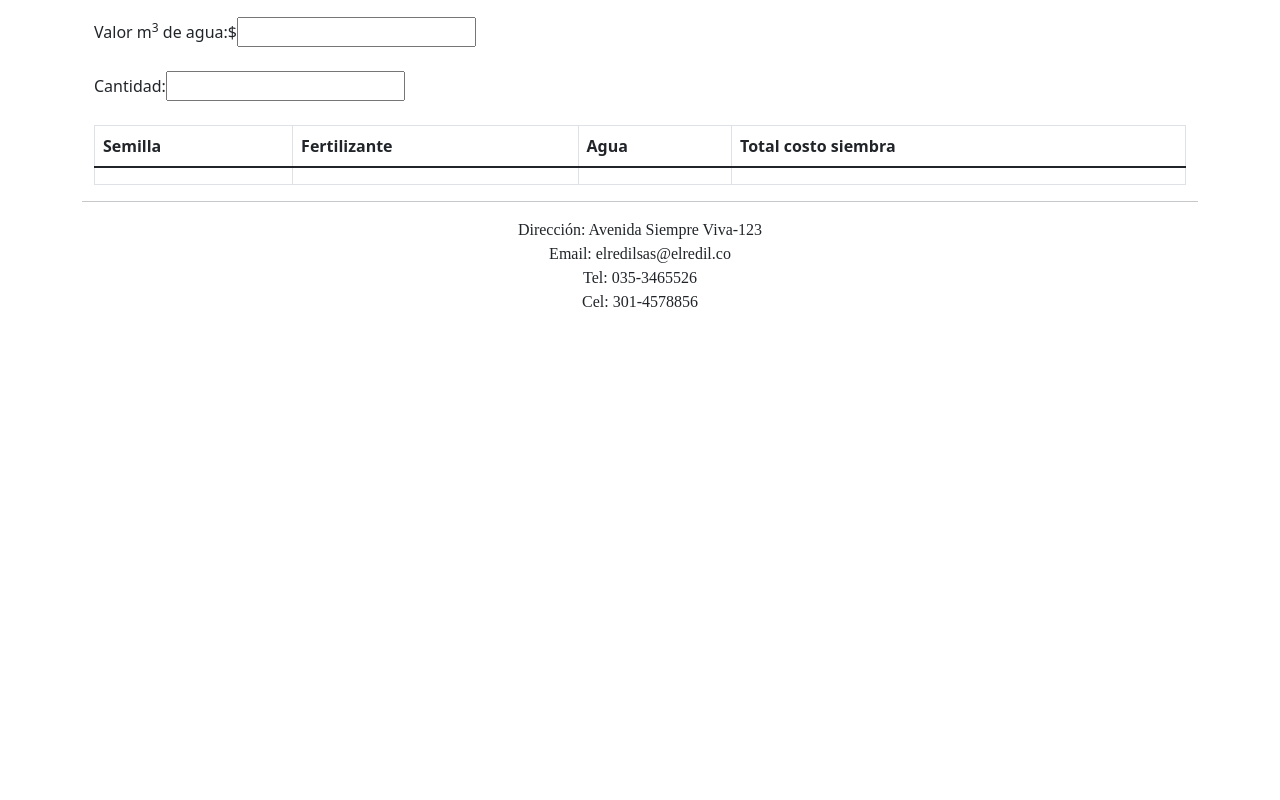
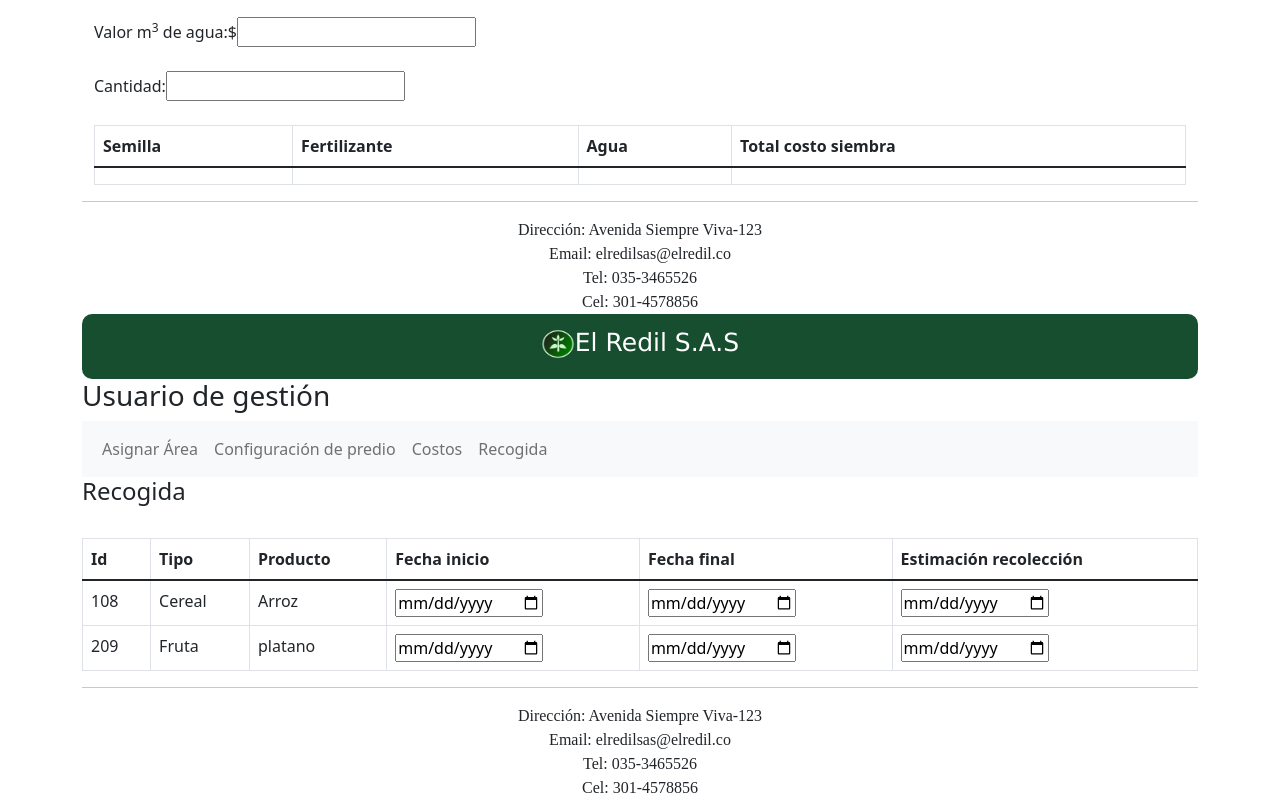
Before and after one commit to KevinHenriquez10/Proyecto, a React (Create React App) app: page / in a window 1280 px wide. Shown: the part 10622-11422 px from the top of the page. Before the commit the page ends 10936 px from the top, so only its background shows below. Built offline with nearby package versions, Linux system fonts and the light colour scheme.

Commit message:
Agrego componente Recogida, de usuario de gestión

```diff
--- a/src/App.js
+++ b/src/App.js
@@ -20,6 +20,7 @@
 import { CultivosAsignados } from './components/CultivosAsignados';
 import { ConfiguracionPredio } from './components/ConfiguracionPredio';
 import { Costos } from './components/Costos';
+import { Recogida } from './components/Recogida';
 const data = [
   { id: 1, tipo: "Alimentario", tiempo: "12 meses", terreno: "10 hectareas", producto: "Platano"},
   { id: 2, tipo: "Oleaginoso", tiempo: "9 meses", terreno: "100 hectareas", producto: "Girasol"},
@@ -65,6 +66,7 @@
     <AsignarArea/>
     <ConfiguracionPredio/>
     <Costos/>
+    <Recogida/>
 
   </>
   );
--- /dev/null
+++ b/src/components/Recogida.js
@@ -0,0 +1,68 @@
+import React from 'react';
+import { Container } from 'reactstrap';
+import {Header} from '../components/header'
+import {Footer} from '../components/footer'
+
+function Recogida(){
+    return(
+        <>
+        <Container>
+            <Header />
+            <h3>Usuario de gestión</h3>
+            <div>
+                <nav class="navbar navbar-expand-lg navbar-light bg-light">
+                    <div class="container-fluid">
+                        <div class="collapse navbar-collapse" id="navbarNavAltMarkup">
+                            <div class="navbar-nav">
+                                <a class="nav-link" href="/">Asignar Área</a>
+                                <a class="nav-link" href="/">Configuración de predio</a>
+                                <a class="nav-link" href="/">Costos</a>
+                                <a class="nav-link" href="/">Recogida</a>
+                            </div>
+                        </div>
+                    </div>
+                </nav>
+            </div>
+
+            <div><h4>Recogida</h4></div><br/>
+
+            <div>
+                <table class="table table-bordered">
+                    <thead>
+                        <tr>
+                        <th scope="col">Id</th>
+                        <th scope="col">Tipo</th>
+                        <th scope="col">Producto</th>
+                        <th scope="col">Fecha inicio</th>
+                        <th scope="col">Fecha final</th>
+                        <th scope="col">Estimación recolección</th>
+                        </tr>
+                    </thead>
+                    <tbody>
+                        <tr>
+                            <td>108</td>
+                            <td>Cereal</td>
+                            <td>Arroz</td>
+                            <td><input type="date" id="fecha-inicio" name="FechaInicio"></input></td>
+                            <td><input type="date" id="fecha-final" name="Fechafinal"></input></td>
+                            <td><input type="date" id="estimacion-recoleccion" name="EstimacionRecoleccion"></input></td>
+                        </tr>
+
+                        <tr>
+                            <td>209</td>
+                            <td>Fruta</td>
+                            <td>platano</td>
+                            <td><input type="date" id="fecha-inicio" name="FechaInicio"></input></td>
+                            <td><input type="date" id="fecha-final" name="Fechafinal"></input></td>
+                            <td><input type="date" id="estimacion-recoleccion" name="EstimacionRecoleccion"></input></td>
+                        </tr>
+                    </tbody>
+                </table>
+            </div>
+            <Footer />
+        </Container>
+        </>
+    )
+}
+
+export{Recogida};
```
